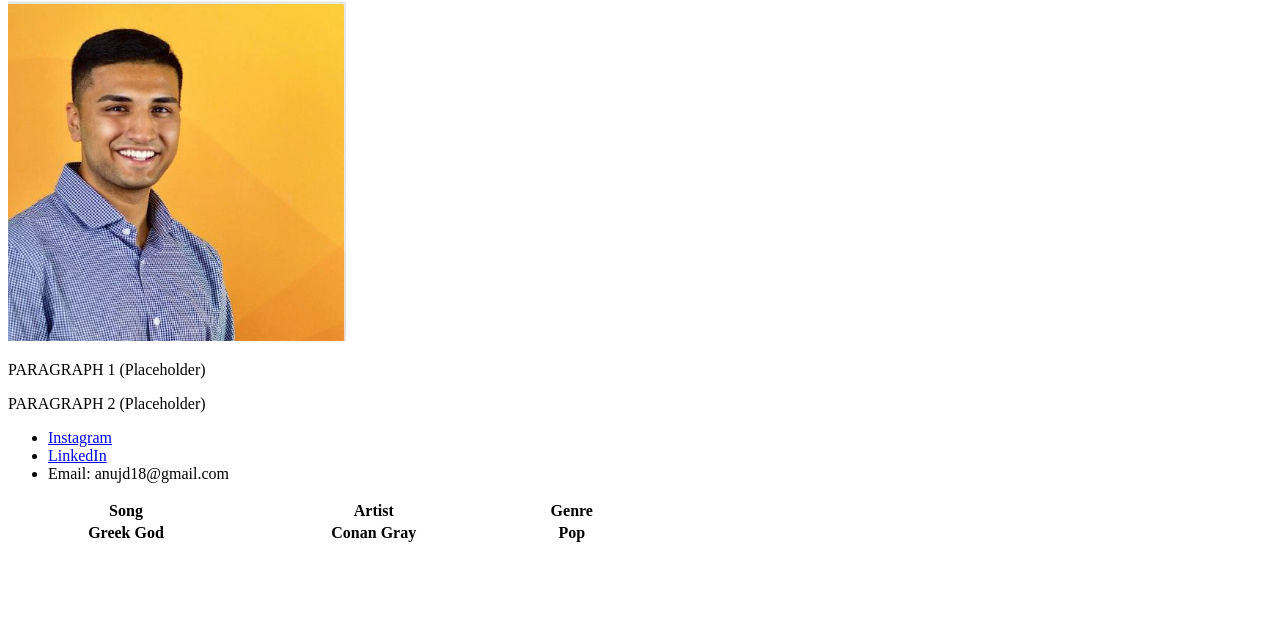
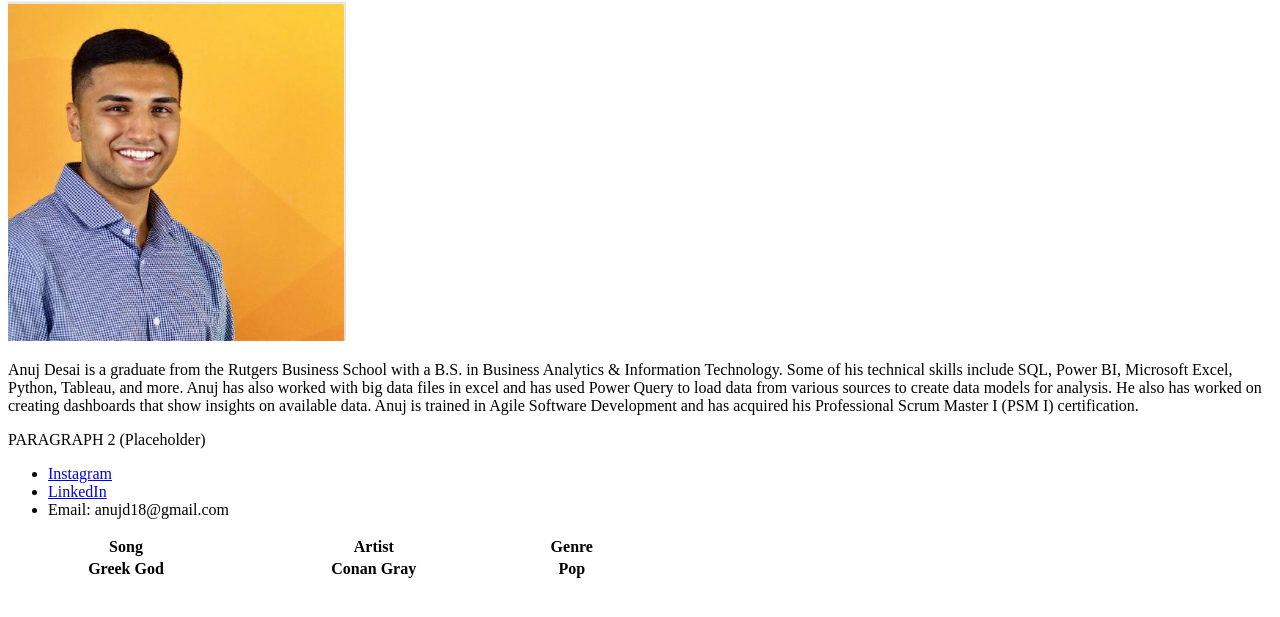
Before and after one commit to desanuj/desanuj.github.io, a plain HTML site: page index.html in a window 1280 px wide. Shown: the part 79-696 px from the top of the page. Drawn offline with Linux system fonts and the light colour scheme.

Commit message:
Adding Paragraph 1

```diff
--- a/index.html
+++ b/index.html
@@ -12,7 +12,7 @@
   <img src="ad_headshot.png" alt="AD_Headshot">
 
   <p>
-      PARAGRAPH 1 (Placeholder)
+    Anuj Desai is a graduate from the Rutgers Business School with a B.S. in Business Analytics & Information Technology. Some of his technical skills include SQL, Power BI, Microsoft Excel, Python, Tableau, and more. Anuj has also worked with big data files in excel and has used Power Query to load data from various sources to create data models for analysis. He also has worked on creating dashboards that show insights on available data. Anuj is trained in Agile Software Development and has acquired his Professional Scrum Master I (PSM I) certification.
     </p>
     <p>
       PARAGRAPH 2 (Placeholder)
```
